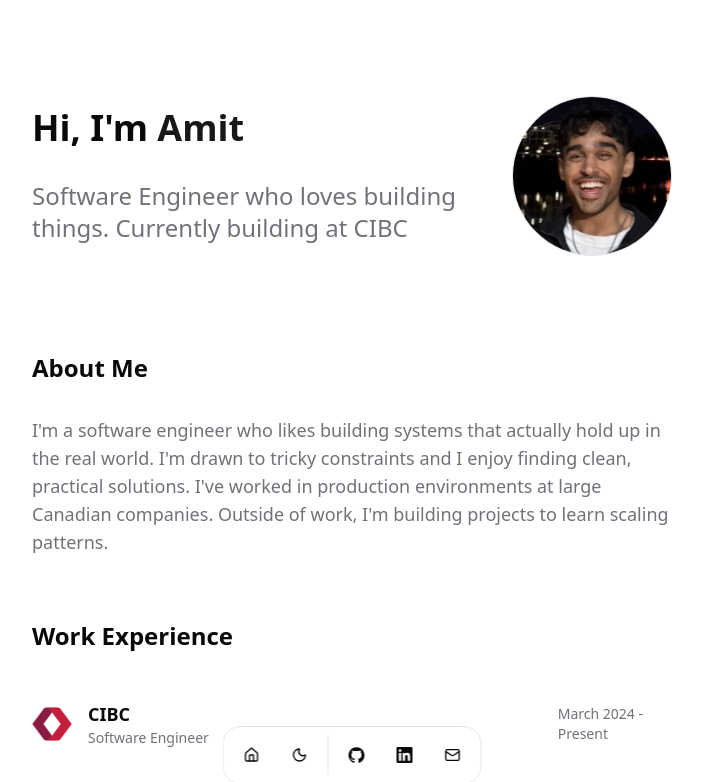
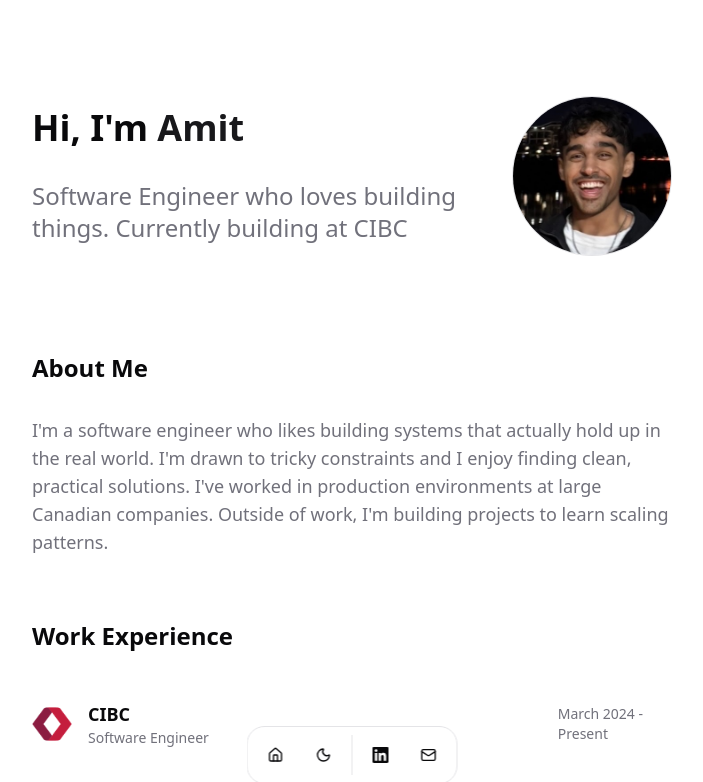
Before and after one commit to amit-00/portfolio, a Next.js app: page / in a window 1280 px wide. Shown: the top 782 px of the page, without its empty margins (288-991 px from the left). Built offline with nearby package versions, Linux system fonts and the light colour scheme.

Commit message:
Update portfolio links

```diff
--- a/components/floating-dock.tsx
+++ b/components/floating-dock.tsx
@@ -44,14 +44,14 @@ const DATA = {
   ],
   contact: {
     social: {
-      GitHub: {
-        name: "GitHub",
-        url: "https://github.com",
-        icon: Icons.github,
-      },
+      // GitHub: {
+      //   name: "GitHub",
+      //   url: "https://github.com",
+      //   icon: Icons.github,
+      // },
       LinkedIn: {
         name: "LinkedIn",
-        url: "https://linkedin.com",
+        url: "https://www.linkedin.com/in/amitv00/",
         icon: Icons.linkedin,
       },
     },
@@ -102,15 +102,15 @@ export function FloatingDock() {
             <DockIcon key={item.label}>
               <Tooltip>
                 <TooltipTrigger asChild>
-                  <Link
-                    href={item.href}
+                  <button
                     aria-label={item.label}
                     className={cn(
-                      "flex size-12 items-center justify-center rounded-full"
+                      "flex size-12 cursor-pointer items-center justify-center rounded-full"
                     )}
+                    onClick={() => window.scrollTo({ top: 0, behavior: "smooth" })}
                   >
                     <item.icon className="size-4" />
-                  </Link>
+                  </button>
                 </TooltipTrigger>
                 <TooltipContent>
                   <p>{item.label}</p>
```
